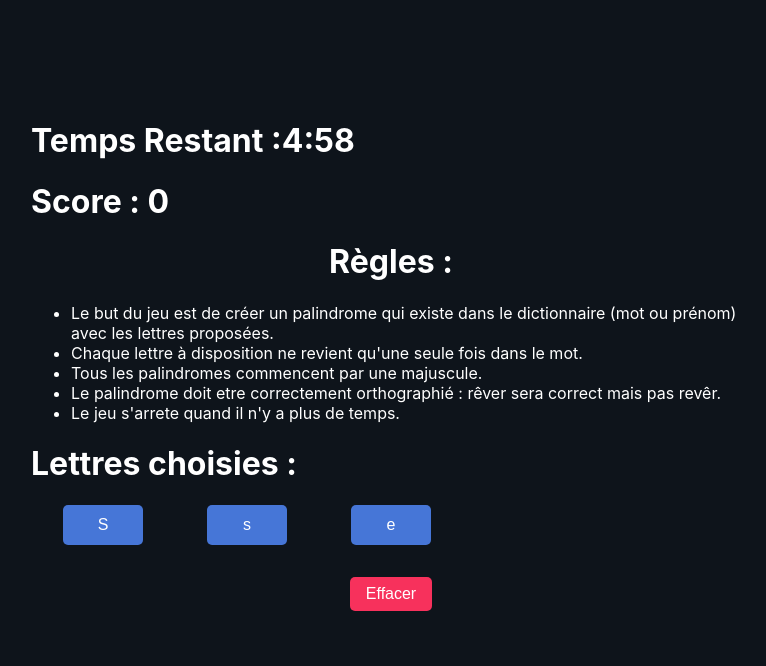
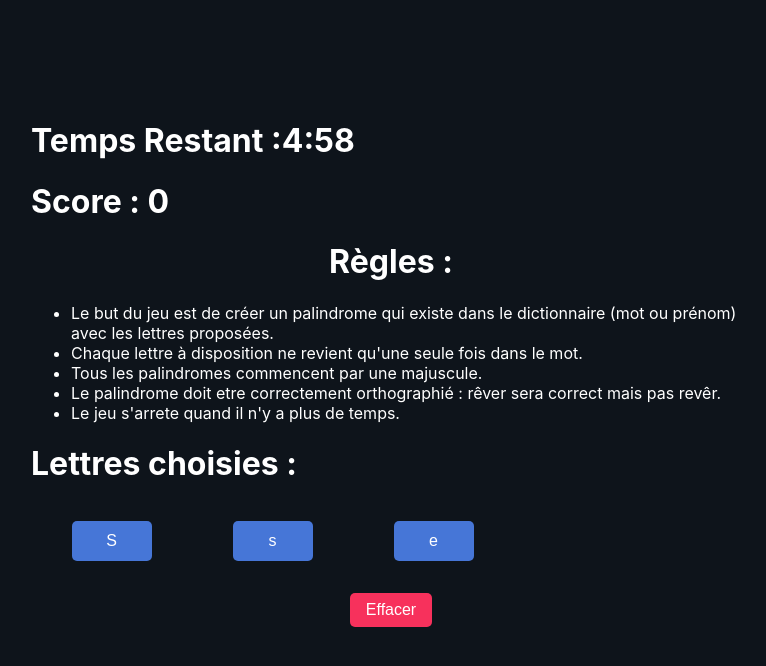
Before and after one commit to koudjo-aholou/jeuDuPalindrome, a React (Create React App) app: page / in a window 1280 px wide. Both pictures are taken after a click on the button "Commencer une partie". Shown: the top 666 px of the page, without its empty margins (249-1015 px from the left). Built offline with nearby package versions, Linux system fonts and the light colour scheme.

Commit message:
css largeur lettre qd bcp

```diff
--- a/src/App.scss
+++ b/src/App.scss
@@ -13,6 +13,21 @@ html, body {
   display: flex;
   min-height: 600px;
 }
+
+.wrapper{
+  max-width: 700px;
+  display: flex;
+  flex-flow: row wrap;
+}
+
+.container{
+  width: 23%;
+  justify-content: center;
+  align-items: center;
+  display: flex;
+  margin-top: 1rem;
+}
+
 .home {
   flex-flow: column wrap;
   display: flex;
--- a/src/component/lettre/AfficherLettre.jsx
+++ b/src/component/lettre/AfficherLettre.jsx
@@ -2,9 +2,10 @@ import React from 'react';
 import PropTypes from 'prop-types';
 
 const AfficherLettre = ({ palindrome, whichLetter }) => (
-  <div>
+  <div className="wrapper">
     {
       palindrome.map((lettre, i) => (
+        <div className="container">
           <button
             className="affLettre lettreStyle"
             type="button"
@@ -13,6 +14,7 @@ const AfficherLettre = ({ palindrome, whichLetter }) => (
           >
             {lettre}
           </button>
+        </div>
       ))
     }
   </div>
```
Lines whose indentation alone changed are shown as unchanged.
